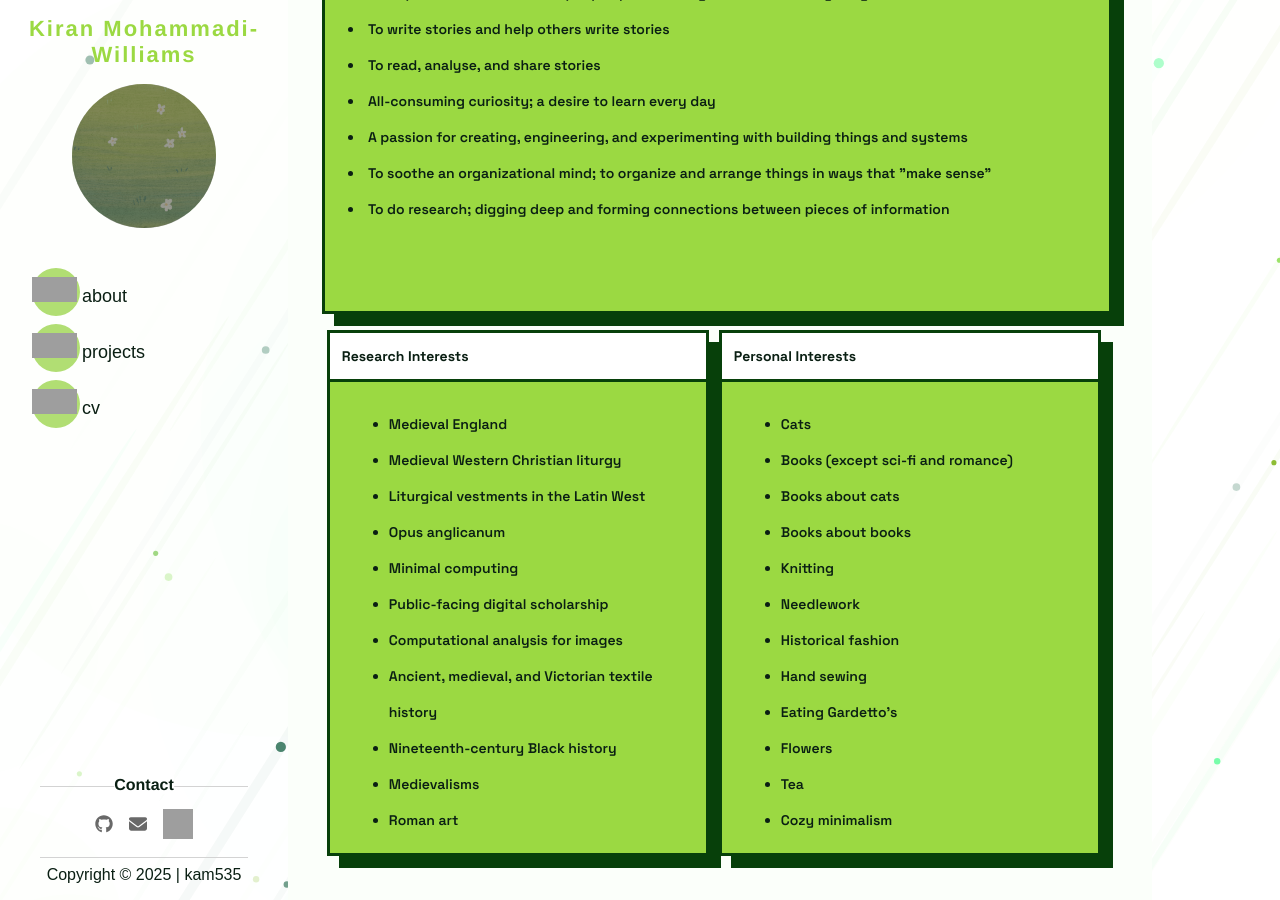
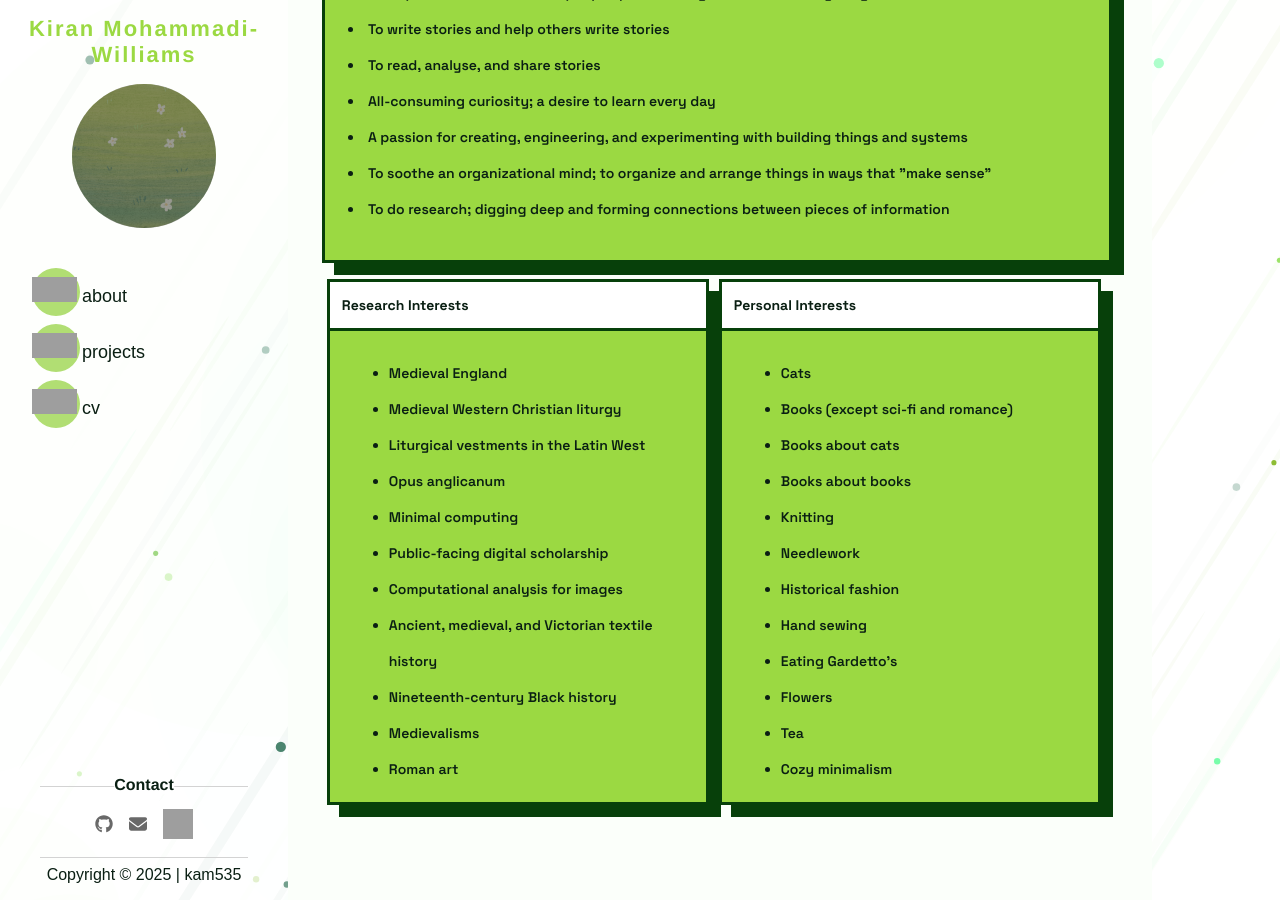
Before and after one commit to green-queen/green-queen.github.io, a Jekyll site: the page built from _pages/index.md, in a window 1280 px wide and 900 px high, scrolled down 1624 px. Built offline with Jekyll 4.4.1, drawn with Linux system fonts in a browser that asks for light colours; some web fonts are replaced; grey boxes are pictures that could not be loaded.

Commit message:
Update index.md

```diff
--- a/_pages/index.md
+++ b/_pages/index.md
@@ -42,7 +42,7 @@ This site was created using a modified version of <a href="https://github.com/by
 <hr>
 
 
-<div class="card" style="height:auto; width:100%;">
+<div class="card" style="height:350px; width:100%;">
     <div class="head">Why I Do What I Do</div>
     <div class="content" style= "padding: 0px 0px 0px 8px">
         <li>A deep love of stories; about people, places, things, times, and everything in between</li>
```
